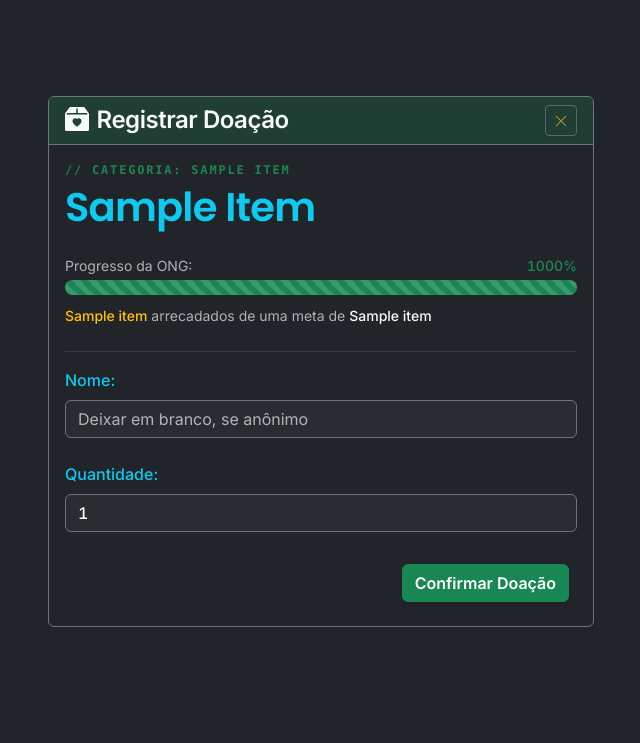
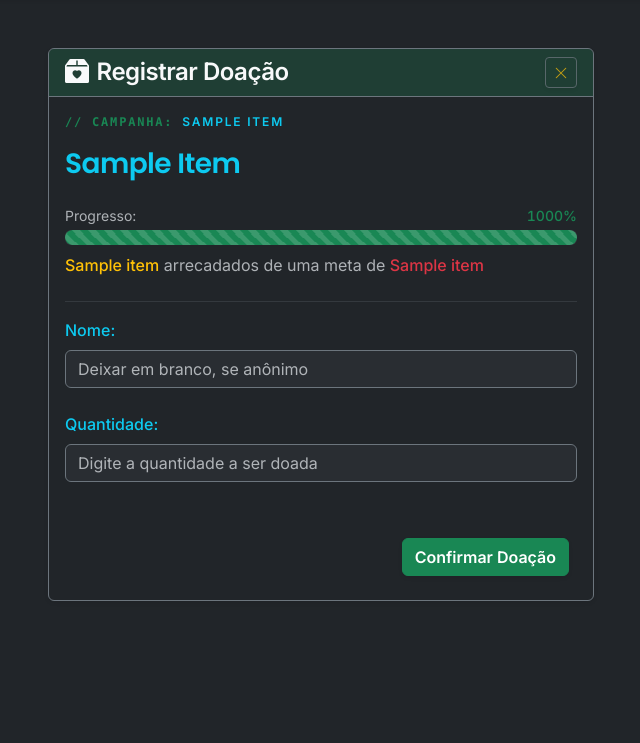
Before and after one commit to rafaelpradoj/amparo-tech, a Flask app: template templates/doar.html in a window 1280 px wide. Shown: the part 57-800 px from the top of the page, without its empty margins (319-959 px from the left). Run offline with Flask 3, Linux system fonts and the light colour scheme; the template is opened without the code that fills it: most values are stand-ins (such as "Sample title", 1, 10 or a date in 2020); some libraries are stand-ins or nearby versions.

Commit message:
design: ajustado tamanhos, textos, cores pagina publica

```diff
--- a/templates/base.html
+++ b/templates/base.html
@@ -72,7 +72,7 @@
       </div>
     </nav>
 
-    <div class="container mt-5">
+    <div class="container">
       {% with messages = get_flashed_messages(with_categories=true) %}
         {% if messages %}
           {% for category, message in messages %}
--- a/templates/doar.html
+++ b/templates/doar.html
@@ -15,13 +15,13 @@
         </a>
       </div>
       <div class="card-body">
-        <span class="text-success text-uppercase d-block mb-1 font-monospace fw-bold" style="font-size: 0.75rem; letter-spacing: 0.15em;">// Categoria: {{ item[2] }}</span>
-        <h2 class="card-title text-info fs-1">{{ item[1]|title }}</h2>
+        <span class="text-success text-uppercase d-block mb-3 font-monospace fw-bold" style="font-size: 0.75rem; letter-spacing: 0.15em;">// Campanha: <span class="text-info">{{ item[2] }}</span></span>
+        <h2 class="card-title text-info fs-3">{{ item[1]|title }}</h2>
 
 
-        <div class="mb-4 mt-4">
+        <div class="my-4">
           <div class="d-flex justify-content-between align-items-center mb-1">
-            <small class="text-body-secondary">Progresso da ONG:</small>
+            <small class="text-body-secondary">Progresso:</small>
             <small class="text-success fw-bold font-numeric">{{ (item[3] / item[4] * 100) | round | int }}%</small>
           </div>
 
@@ -29,9 +29,14 @@
             <div class="progress-bar progress-bar-striped progress-bar-animated bg-success rounded-pill" role="progressbar" style="width: {{ (item[3] / item[4] * 100) | round | int }}%;" aria-valuenow="{{ item[3] }}" aria-valuemin="0" aria-valuemax="{{ item[4] }}"></div>
           </div>
 
-          <small class="text-body-secondary">
-            <strong class="text-warning font-numeric">{{ item[3] }}</strong> arrecadados de uma meta de <span class="text-light font-numeric">{{ item[4] }}</span>
-          </small>
+          <p class="text-body-secondary">
+            {% set cor_arrecadado = 'text-success' if item[3] >= item[4] else 'text-warning' %}
+            {% set cor_meta = 'text-success' if item[3] >= item[4] else 'text-danger' %}
+
+            <strong class="font-numeric {{ cor_arrecadado }}">{{ item[3] }}</strong>
+            arrecadados de uma meta de
+            <span class="font-numeric {{ cor_meta }}">{{ item[4] }}</span>
+          </p>
         </div>
 
         <hr class="border-secondary opacity-25">
@@ -48,20 +53,23 @@
               name="doador"
               placeholder="Deixar em branco, se anônimo"
               pattern="[A-Za-zÀ-ÿ\s]+"
-              title="Por favor, insira apenas letras."
+              title="Insira apenas letras e espaços. Deixar em branco, se anônimo."
               oninput="this.value = this.value.replace(/[^A-Za-zÀ-ÿ\s]/g, '')"
             />
           </div>
 
-          <div class="mb-4">
+          <div class="mb-5">
             <label for="quantidade" class="form-label text-info fw-medium">Quantidade:</label>
             <input
               type="number"
-              class="form-control bg-secondary bg-opacity-10 text-light border-secondary font-numeric"
+              class="form-control bg-secondary bg-opacity-10 text-light border-secondary"
               id="quantidade"
               name="quantidade"
+              title="Quantidade a ser doada"
               min="1"
-              value="1"
+              placeholder="Digite a quantidade a ser doada"
+              oninvalid="this.setCustomValidity('Por favor, insira um valor mínimo de 1!')"
+              oninput="this.setCustomValidity('')"
               required
             />
           </div>
@@ -89,13 +97,13 @@
                   ></button>
                 </div>
                 <div class="modal-body">
-                  <p>Você está prestes a registrar sua intenção de doação para <strong class="text-success">{{ item[1]|title }}</strong>.</p>
-                  <p class="mb-0 text-body-secondary small">A ONG ficará aguardando a entrega deste item nas instalações. Deseja prosseguir?</p>
+                  <p>Promessa de doação: <strong class="text-info">{{ item[1]|title }}</strong></p>
+                  <p class="mb-0 text-body-secondary small">A comunidade aguardará a entrega da sua promessa. Deseja prosseguir?</p>
                 </div>
                 <div class="modal-footer border-secondary">
                   <button
                     type="button"
-                    class="btn btn-outline-secondary mx-2"
+                    class="btn btn-outline-secondary text-light mx-2"
                     data-bs-dismiss="modal"
                   >
                     Revisar
```
Also changed, not shown: templates/index.html (+11 -6 lines).
